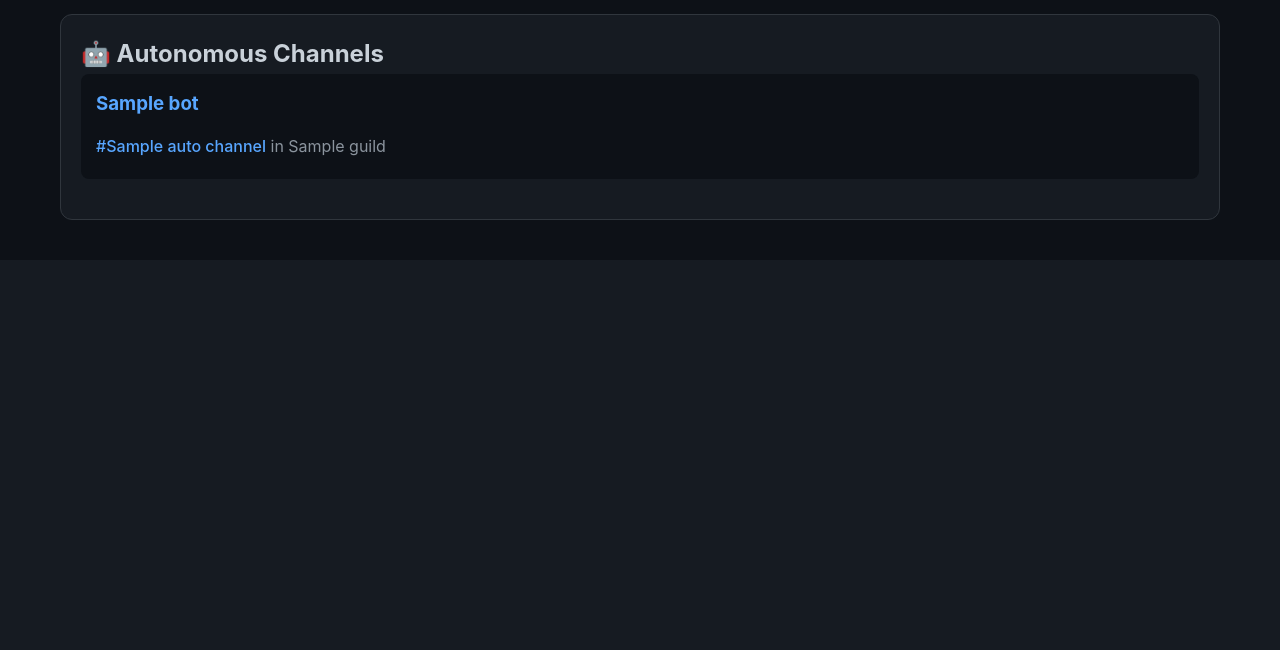
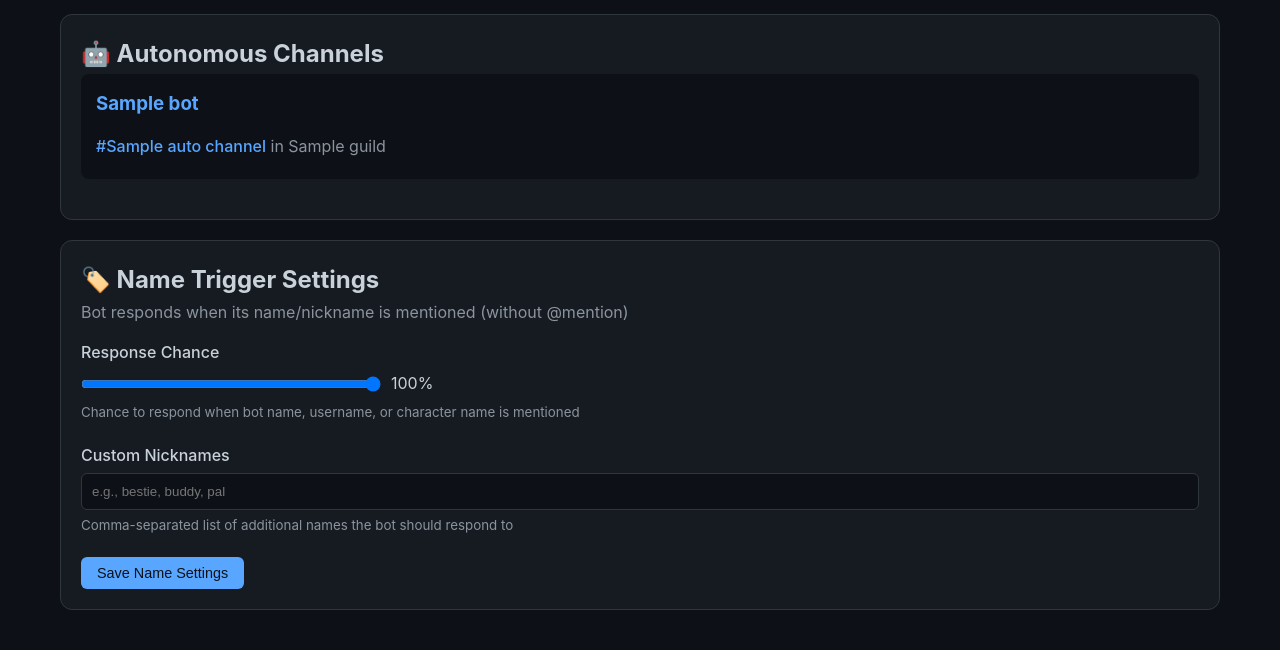
Before and after one commit to TheLonelyDevil9/discord-pals, a Flask app: template templates/config.html in a window 1280 px wide; the page is wider, and only the part inside the window is pictured. Shown: the part 916-1566 px from the top of that part. Before the commit the page ends 1136 px from the top of that part, so only its background shows below. Run offline with Flask 3, Linux system fonts and the light colour scheme; the template is opened without the code that fills it: most values are stand-ins (such as "Sample title", 1, 10 or a date in 2020).

Commit message:
Add name trigger dashboard UI with custom nicknames, default 100% chance

```diff
--- a/runtime_config.py
+++ b/runtime_config.py
@@ -16,7 +16,8 @@ DEFAULTS = {
     "bot_interactions_paused": False,  # Global stop for bot-bot conversations
     "global_paused": False,  # KILLSWITCH: Stops ALL bot activity when True
     "use_single_user": False,  # Message format: True = SillyTavern-style single user message, False = multi-role (system/user/assistant)
-    "name_trigger_chance": 0.0,  # 0.0-1.0, chance to respond when bot's name/nickname is mentioned without @mention
+    "name_trigger_chance": 1.0,  # 0.0-1.0, chance to respond when bot's name/nickname is mentioned without @mention
+    "custom_nicknames": "",  # Comma-separated list of additional nicknames the bot should respond to
     "raw_generation_logging": False,  # Log raw LLM output to live logs
 }
 
--- a/templates/config.html
+++ b/templates/config.html
@@ -94,6 +94,33 @@
         {% endif %}
     </div>
     {% endfor %}
+</div>
+
+<div class="card">
+    <h2>🏷️ Name Trigger Settings</h2>
+    <p class="text-muted" style="margin-bottom: 15px;">Bot responds when its name/nickname is mentioned (without @mention)</p>
+
+    <div class="form-group">
+        <label for="name_trigger_chance">Response Chance</label>
+        <div style="display: flex; align-items: center; gap: 10px;">
+            <input type="range" id="name_trigger_chance" name="name_trigger_chance" min="0" max="100" step="5"
+                value="{{ (config.name_trigger_chance or 1.0) * 100 | int }}"
+                oninput="document.getElementById('name_chance_val').textContent = this.value + '%'">
+            <span id="name_chance_val" style="min-width: 50px;">{{ ((config.name_trigger_chance or 1.0) * 100) | int }}%</span>
+        </div>
+        <small>Chance to respond when bot name, username, or character name is mentioned</small>
+    </div>
+
+    <div class="form-group">
+        <label for="custom_nicknames">Custom Nicknames</label>
+        <input type="text" id="custom_nicknames" name="custom_nicknames"
+            value="{{ config.custom_nicknames or '' }}"
+            placeholder="e.g., bestie, buddy, pal"
+            style="width: 100%; padding: 10px; background: var(--bg); border: 1px solid var(--border); border-radius: 6px; color: var(--text);">
+        <small>Comma-separated list of additional names the bot should respond to</small>
+    </div>
+
+    <button type="button" class="btn btn-primary" onclick="saveNameTriggerSettings()">Save Name Settings</button>
 </div>
 {% endif %}
 
@@ -240,5 +267,24 @@
             alert('Error: ' + (result.message || 'Unknown error'));
         }
     }
+
+    async function saveNameTriggerSettings() {
+        const data = {
+            name_trigger_chance: parseInt(document.getElementById('name_trigger_chance').value) / 100,
+            custom_nicknames: document.getElementById('custom_nicknames').value.trim()
+        };
+
+        const response = await fetch('/api/config', {
+            method: 'POST',
+            headers: { 'Content-Type': 'application/json' },
+            body: JSON.stringify(data)
+        });
+
+        if (response.ok) {
+            showToast('Name trigger settings saved!', 'success');
+        } else {
+            showToast('Failed to save settings', 'error');
+        }
+    }
 </script>
 {% endblock %}
```
Also changed, not shown: bot_instance.py (+10 -2 lines).
